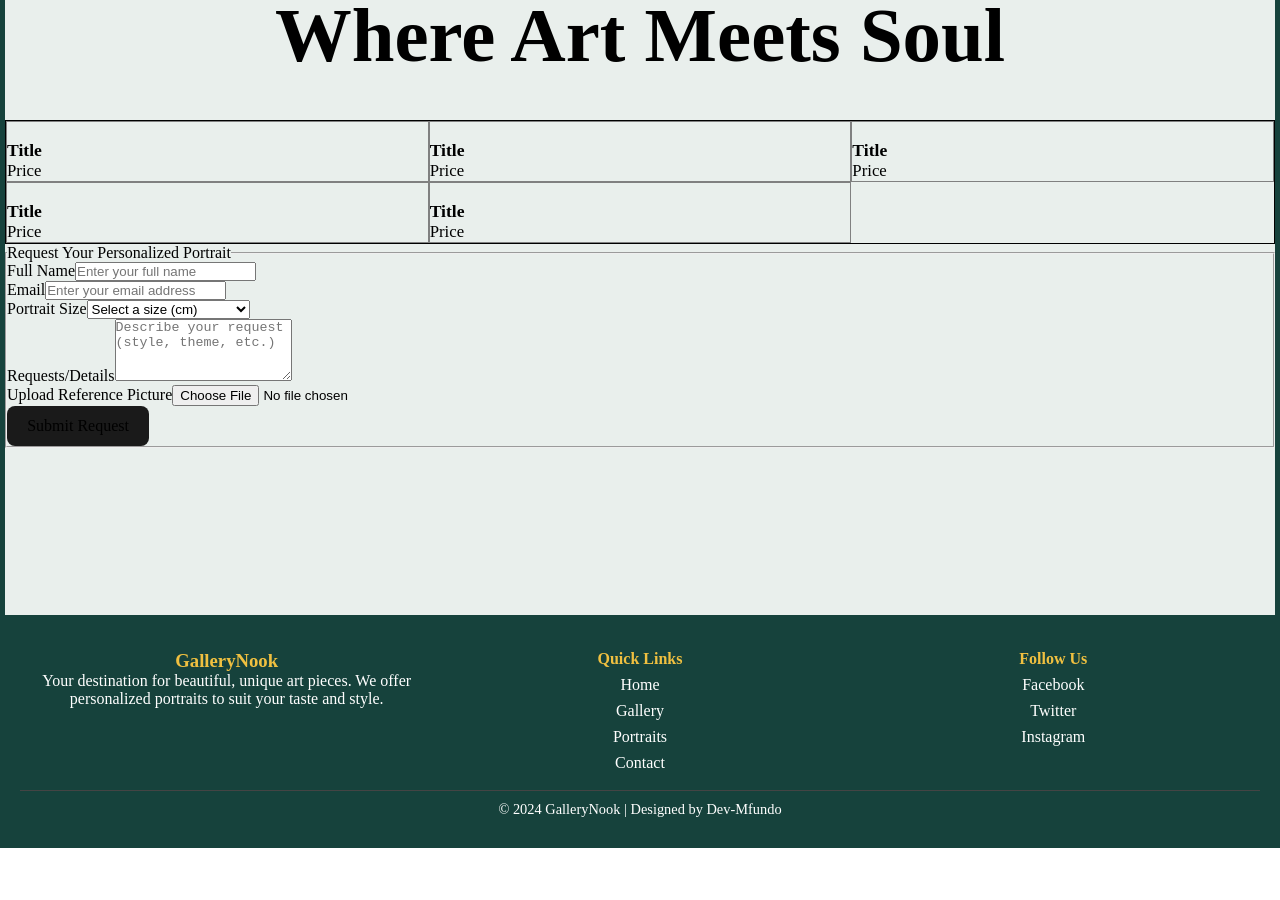
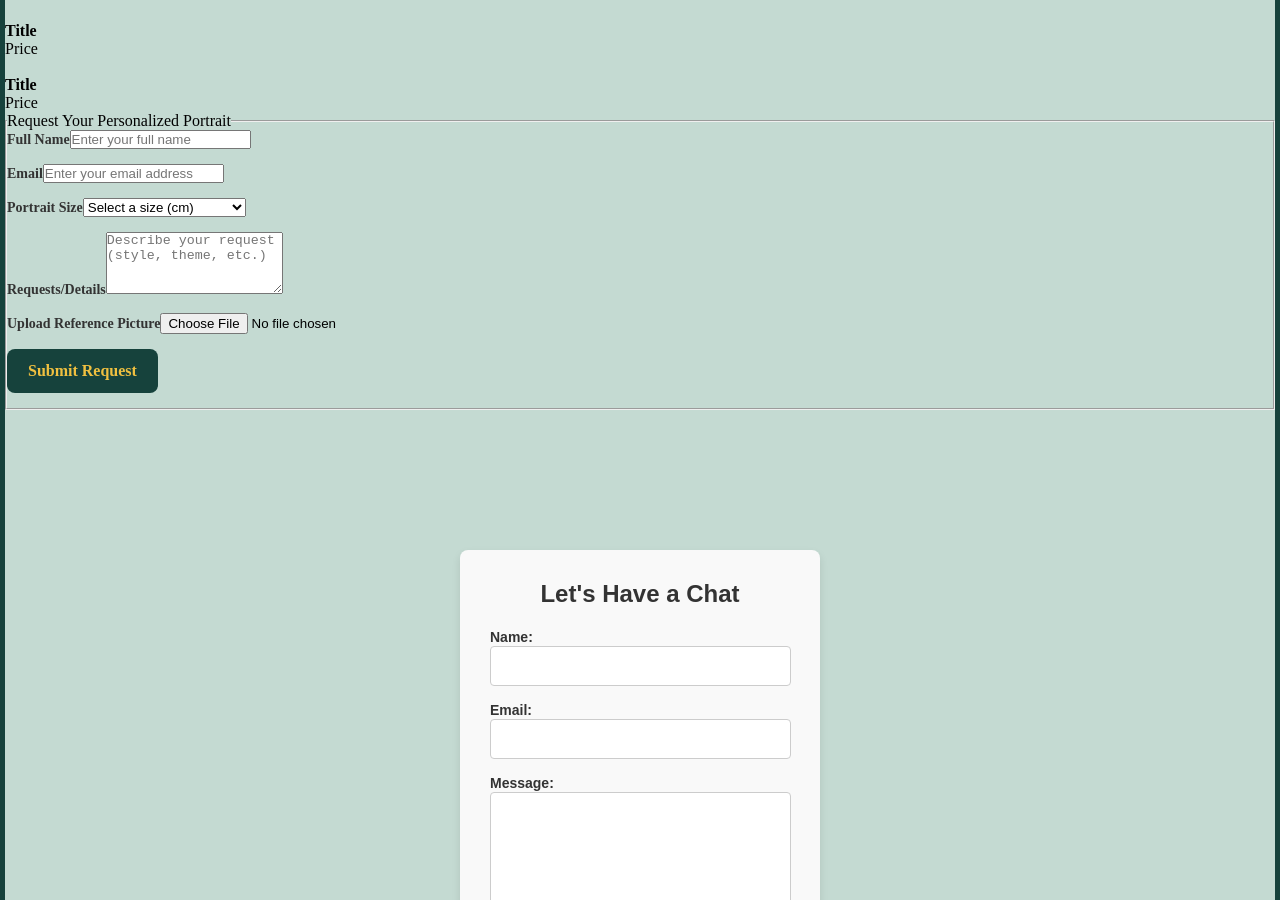
Before and after one commit to Dev-Mfundo/GalleryNook, a React (Vite) app: page / in a window 1280 px wide. Shown: the part 1900-2800 px from the top of the page. Before the commit the page ends 2748 px from the top, so only its background shows below. Built offline with nearby package versions, Linux system fonts and the light colour scheme.

Commit message:
contact, removed style for portraits, added login btn to header

```diff
--- a/src/App.css
+++ b/src/App.css
@@ -29,10 +29,16 @@ header,footer{
   top: 23px;
   color: #f0c040;
 }
-
+.nav{
+  display: flex;
+}
+.nav button{
+  margin-right: 30px;
+}
 .nav ul {
   list-style: none;
-  margin-right: 40px;
+  margin-top: 10px;
+  margin-right: 10px;
   padding: 0;
   display: flex;
 }
@@ -57,14 +63,20 @@ header,footer{
       flex-direction: column;
       text-align: center;
   }
+  .nav{
+    flex-direction: column;
+    margin-right: 20px;
+    text-align: center;
+  }
 
   .nav ul {
-      display: none;
       flex-direction: column;
+      margin-right: 30px;
   }
 
   .nav ul li {
       margin: 10px 0;
+
   }
 }
 
@@ -147,14 +159,19 @@ main{
   min-height: 100vh;
   display: block;
   place-content: center;
-  background-color: #E9EFEC;
+  background-color: #000000;
+  background-image: url("public/pexels-steve-1476505.jpg");
+  background-position: center;
+  background-repeat: no-repeat;
+  background-size: contain;
 }
 .gallery-section h2{
-  font-size: clamp(2rem, 6vw,9rem);
+  font-size: 6.5rem;
   font-weight: 600;
   text-align: center;
   padding: 10px;
   margin-bottom: 30px;
+  color: #16423C;
 }
 .gallery-grid{
   display: grid;
@@ -231,3 +248,77 @@ main{
       text-align: center;
   }
 }
+
+#contact{
+  min-height: 100vh;
+  padding-top: 140px;
+}
+.contact-container {
+  max-width: 300px;
+  margin: 0px auto;
+  padding: 30px;
+  background-color: #f9f9f9;
+  box-shadow: 0 4px 8px rgba(0, 0, 0, 0.1);
+  border-radius: 8px;
+  font-family: 'Arial', sans-serif;
+}
+
+.contact-title {
+  text-align: center;
+  font-size: 24px;
+  color: #333;
+  margin-bottom: 20px;
+}
+
+.contact-form {
+  display: flex;
+  flex-direction: column;
+}
+
+.form-group {
+  margin-bottom: 15px;
+}
+
+.form-group label {
+  font-size: 14px;
+  font-weight: bold;
+  margin-bottom: 5px;
+  color: #333;
+}
+
+.form-input,
+.form-textarea {
+  width: 92.9%;
+  padding: 10px;
+  border: 1px solid #ccc;
+  border-radius: 4px;
+  font-size: 16px;
+  color: #333;
+}
+
+.form-input:focus,
+.form-textarea:focus {
+  border-color: #007bff;
+  outline: none;
+}
+
+.form-textarea {
+  min-height: 120px;
+  resize: vertical;
+}
+
+.submit-button {
+  padding: 12px 20px;
+  cursor: pointer;
+}
+
+
+@media only screen and (max-width: 600px) {
+  .contact-container {
+    padding: 15px;
+  }
+
+  .submit-button {
+    width: 100%;
+  }
+}
--- a/src/App.jsx
+++ b/src/App.jsx
@@ -1,4 +1,5 @@
 import './App.css'
+import Contact from './components/Contact';
 import Gallery from './components/Gallery';
 import Hero from './components/Hero';
 import Portrait from './components/Portrait';
@@ -13,6 +14,7 @@ const App =()=>{
         <Hero/>
         <Gallery/>
         <Portrait/>
+        <Contact/>
       </main>
         <Footer/>
     </div>
--- a/src/Header.jsx
+++ b/src/Header.jsx
@@ -11,7 +11,14 @@ const Header = () => {
                     <li><a href="#portraits">Portraits</a></li>
                     <li><a href="#contact">Contact</a></li>
                 </ul>
+                <button type="button">Login</button>
             </nav>
+            <div className="toggleBar">
+                <div></div>
+                <div></div>
+                <div></div>
+            </div>
+
         </header>
     );
 }
--- /dev/null
+++ b/src/components/Contact.jsx
@@ -0,0 +1,70 @@
+import { useState } from 'react';
+const Contact = () => {
+  const [formData, setFormData] = useState({
+    name: '',
+    email: '',
+    message: ''
+  });
+
+  const handleChange = (e) => {
+    setFormData({
+      ...formData,
+      [e.target.name]: e.target.value
+    });
+  };
+
+  const handleSubmit = (e) => {
+    e.preventDefault();
+    console.log('Form Data:', formData);
+    alert('Message Sent!');
+  };
+
+  return (
+    <div id="contact">
+      <div className="contact-container">
+      <h2 className="contact-title">Let&apos;s Have a Chat</h2>
+      <form onSubmit={handleSubmit} className="contact-form">
+        <div className="form-group">
+          <label htmlFor="name">Name:</label>
+          <input
+            type="text"
+            id="name"
+            name="name"
+            value={formData.name}
+            onChange={handleChange}
+            className="form-input"
+            required
+          />
+        </div>
+        <div className="form-group">
+          <label htmlFor="email">Email:</label>
+          <input
+            type="email"
+            id="email"
+            name="email"
+            value={formData.email}
+            onChange={handleChange}
+            className="form-input"
+            required
+          />
+        </div>
+        <div className="form-group">
+          <label htmlFor="message">Message:</label>
+          <textarea
+            id="message"
+            name="message"
+            value={formData.message}
+            onChange={handleChange}
+            className="form-textarea"
+            required
+          ></textarea>
+        </div>
+        <button type="submit" className="submit-button">Send Message</button>
+      </form>
+    </div>
+    </div>
+
+  );
+};
+
+export default Contact;
--- a/src/components/Gallery.jsx
+++ b/src/components/Gallery.jsx
@@ -1,6 +1,6 @@
 const Gallery=()=>{
     return(
-        <div className="gallery-section">
+        <div className="gallery-section" id="gallery">
             <h2>Impressions of Imagination</h2>
             <div className="gallery-grid">
             <div className="items">
--- a/src/components/Hero.jsx
+++ b/src/components/Hero.jsx
@@ -1,6 +1,6 @@
 const Hero = () => {
     return (
-        <section className="hero">
+        <section className="hero" id="home">
             <h2 className="hero-heading">GalleryNook</h2>
             <h3 className="second-heading">Where creativity breathes life into canvas.</h3>
             <div className="hero-images">
@@ -12,7 +12,7 @@ const Hero = () => {
                 <div className="hero-image-container">
                     <div className="heroImg02"></div>
                 </div>
-                <button>Check Out Gallery</button>
+                <a href="#gallery"><button>Check Out Gallery</button></a>
             </div>
         </section>
     );
--- a/src/components/Portrait.jsx
+++ b/src/components/Portrait.jsx
@@ -1,8 +1,8 @@
 const Portrait = () => {
     return (
-        <div className="gallery-section">
+        <div className="portraits-section" id="portraits">
             <h2>Where Art Meets Soul</h2>
-            <div className="gallery-grid">
+            <div className="portraits-grid">
             <div className="items">
                 <img src="#" alt=""/>
                 <nav>
--- a/src/index.css
+++ b/src/index.css
@@ -24,20 +24,21 @@ h1 {
 }
 
 button {
+  color: #f0c040;
   border-radius: 8px;
   border: 1px solid transparent;
   padding: 0.6em 1.2em;
-  font-size: 1em;
-  font-weight: 500;
+  font-size: 1rem;
+  font-weight: 600;
   font-family: inherit;
-  background-color: #1a1a1a;
+  background-color: #16423C;
   cursor: pointer;
-  transition: border-color 0.25s;
+  transition: border-color 0.3s;
 }
 button:hover {
-  border-color: #646cff;
+  border-color: #f0c040;
 }
 button:focus,
 button:focus-visible {
-  outline: 4px auto -webkit-focus-ring-color;
+  outline: 1px auto -webkit-focus-ring-color;
 }
```
